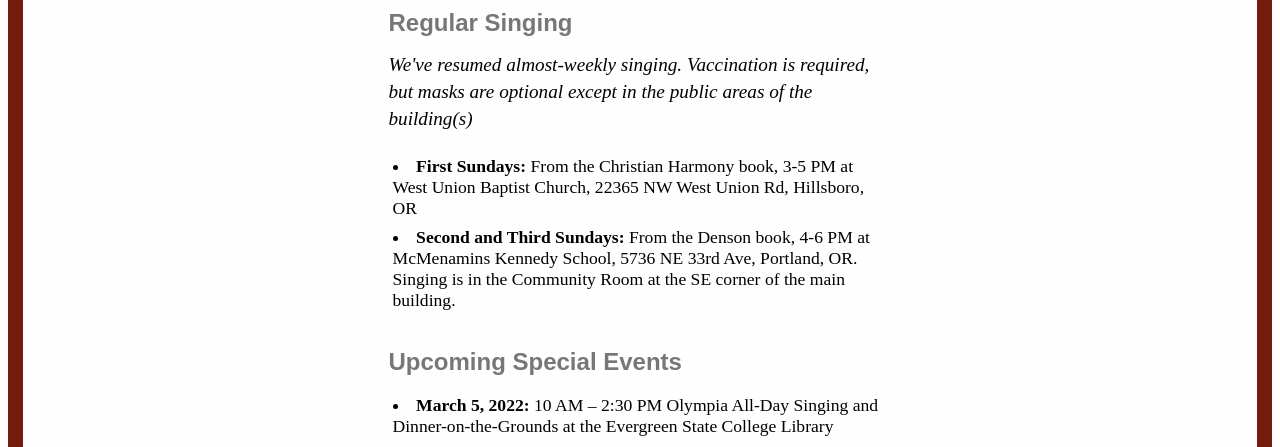
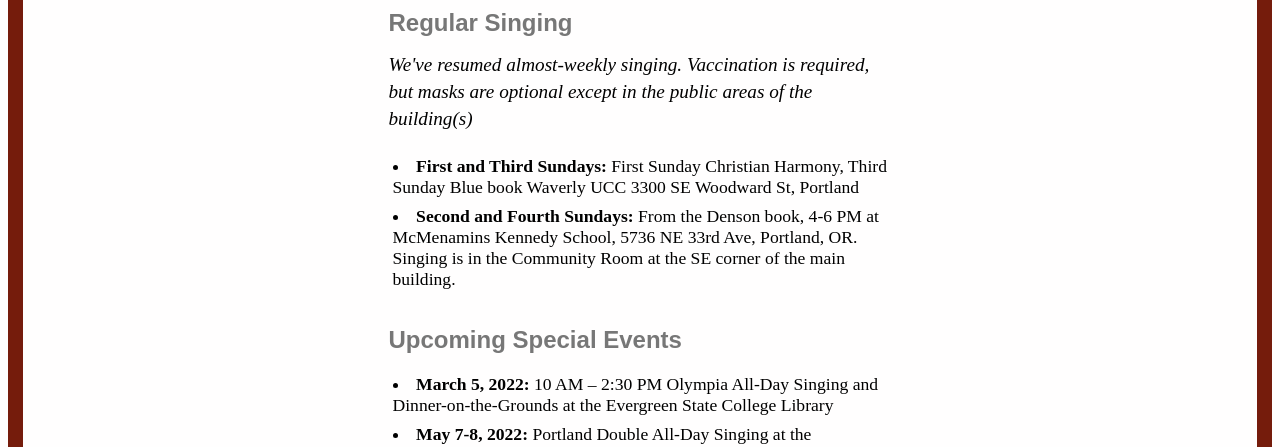
Before and after one commit to anatighe/portlandSacredHarp, a plain HTML site: page index.html in a window 1280 px wide. Shown: the part 716-1163 px from the top of the page. Drawn offline with Linux system fonts and the light colour scheme.

Commit message:
update locations
Location

```diff
--- a/index.html
+++ b/index.html
@@ -2,7 +2,6 @@
 <html>
   <head>
     <meta http-equiv="content-type" content="text/html; charset=UTF-8">
-    <link rel="icon" href="favicon.ico" type="image/x-icon"/>
     <link rel="stylesheet" href="styles.css">
     <title>Portland Sacred Harp</title>
   </head>
@@ -47,10 +46,12 @@ src="https://calendar.google.com/calendar/embed?height=250&amp;wkst=1&amp;bgcolo
               required, but masks are optional except in the public
               areas of the building(s)</i></p>
             <ul>
-              <li><b>First Sundays:</b> From the Christian Harmony book,
-                3-5 PM at West Union Baptist Church, 22365 NW West Union
-                Rd, Hillsboro, OR</li>
-              <li><b>Second and Third Sundays:</b> From the Denson
+              <li><b>First and Third Sundays:</b>
+                First Sunday Christian Harmony, Third Sunday Blue book
+                Waverly UCC
+                3300 SE Woodward St, Portland
+                </li>
+              <li><b>Second and Fourth Sundays:</b> From the Denson
                 book, 4-6 PM at McMenamins Kennedy School, 5736 NE 33rd
                 Ave, Portland, OR. Singing is in the Community Room at
                 the SE corner of the main building. </li>
```
